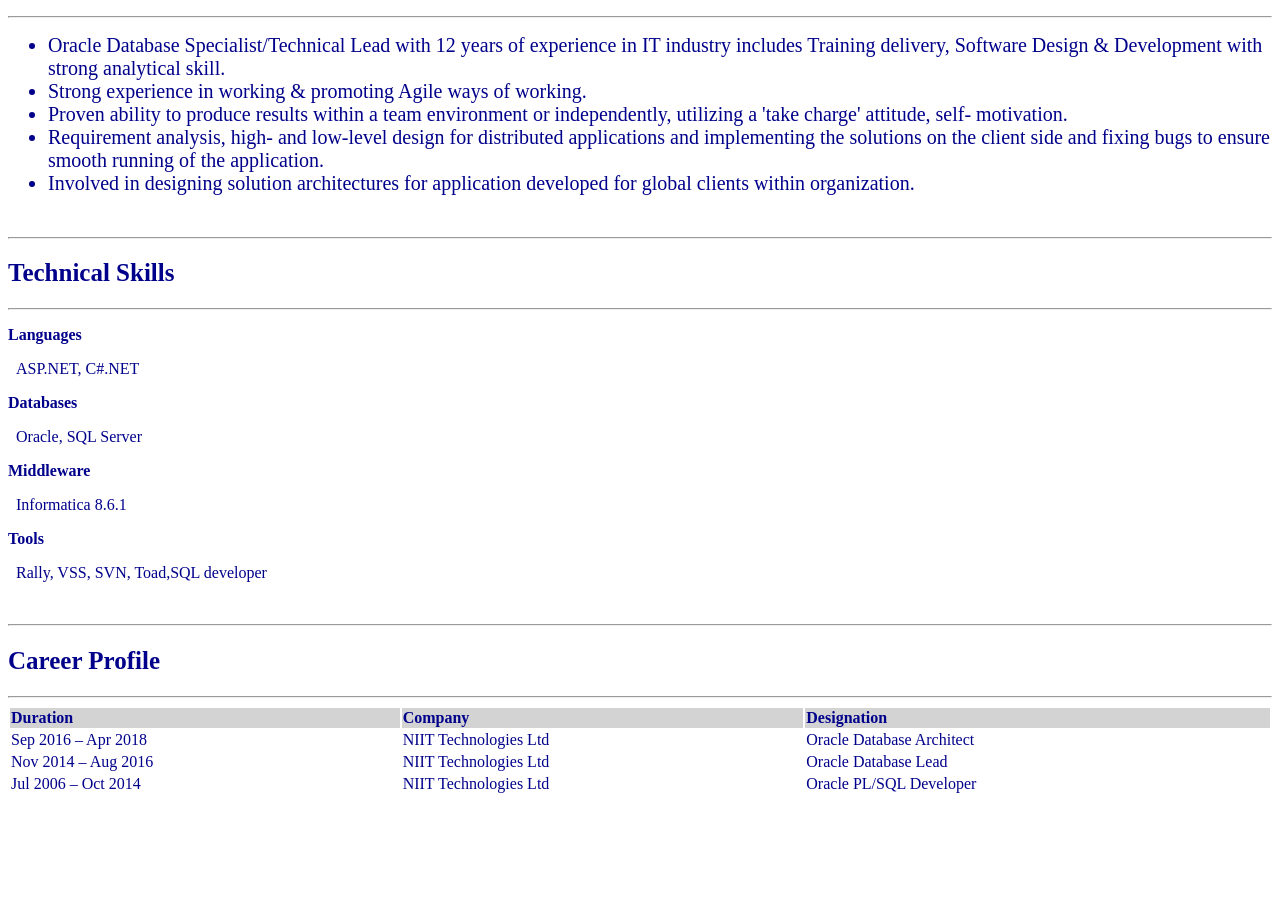
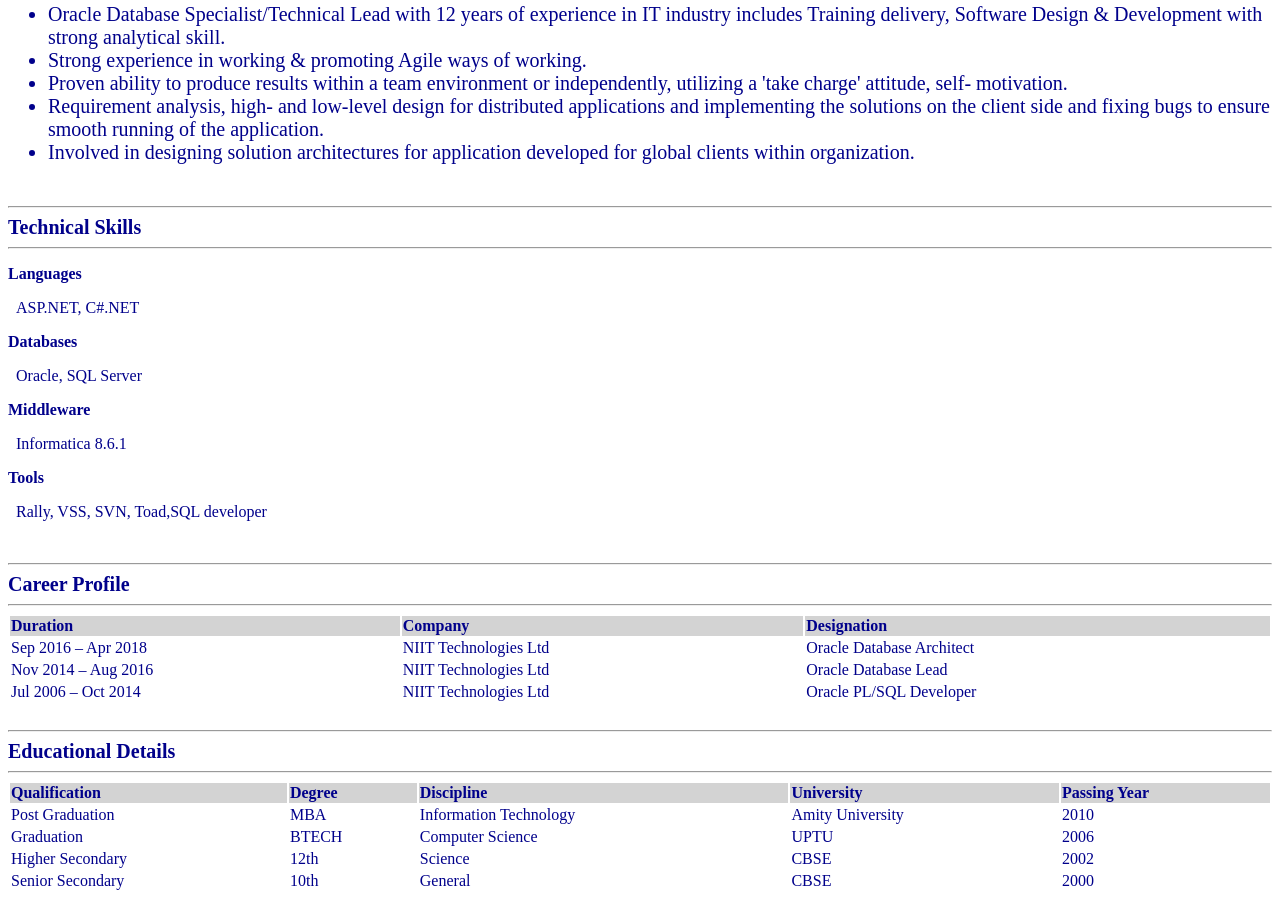
Before and after one commit to goelpal/myResume, a plain HTML site: page index.html in a window 1280 px wide. Shown: the part 278-1179 px from the top of the page. Before the commit the page ends 1082 px from the top, so only its background shows below. Drawn offline with Linux system fonts and the light colour scheme.

Commit message:
Changes done to css

```diff
--- a/index.css
+++ b/index.css
@@ -8,8 +8,8 @@
 }
 h2{
     color:darkblue;
-    font-size: 25px;
-    padding-block: revert;
+    font-size: 20px;
+    margin: 0%;
 }
 li{
     color:darkblue;
--- a/index.html
+++ b/index.html
@@ -65,6 +65,49 @@
                     <td>Oracle PL/SQL Developer</td>
                 </tr>
             </table>
+            <br>
+        </article>
+        <article>
+            <hr>
+            <h2>Educational Details</h2>
+            <hr>
+            <table style="width: 100%; text-align: left;" >
+                <tr>
+                    <th>Qualification</th>
+                    <th>Degree</th>
+                    <th>Discipline</th>
+                    <th>University</th>
+                    <th>Passing Year</th>
+                </tr>
+                <tr>
+                    <td>Post Graduation</td>
+                    <td>MBA</td>
+                    <td>Information Technology</td>
+                    <td>Amity University</td>
+                    <td>2010</td>
+                </tr>
+                <tr>
+                    <td>Graduation</td>
+                    <td>BTECH</td>
+                    <td>Computer Science</td>
+                    <td>UPTU</td>
+                    <td>2006</td>
+                </tr>
+                <tr>
+                    <td>Higher Secondary</td>
+                    <td>12th</td>
+                    <td>Science</td>
+                    <td>CBSE</td>
+                    <td>2002</td>
+                </tr>
+                <tr>
+                    <td>Senior Secondary</td>
+                    <td>10th</td>
+                    <td>General</td>
+                    <td>CBSE</td>
+                    <td>2000</td>
+                </tr>
+            </table>
         </article>
 
     </div>
```
